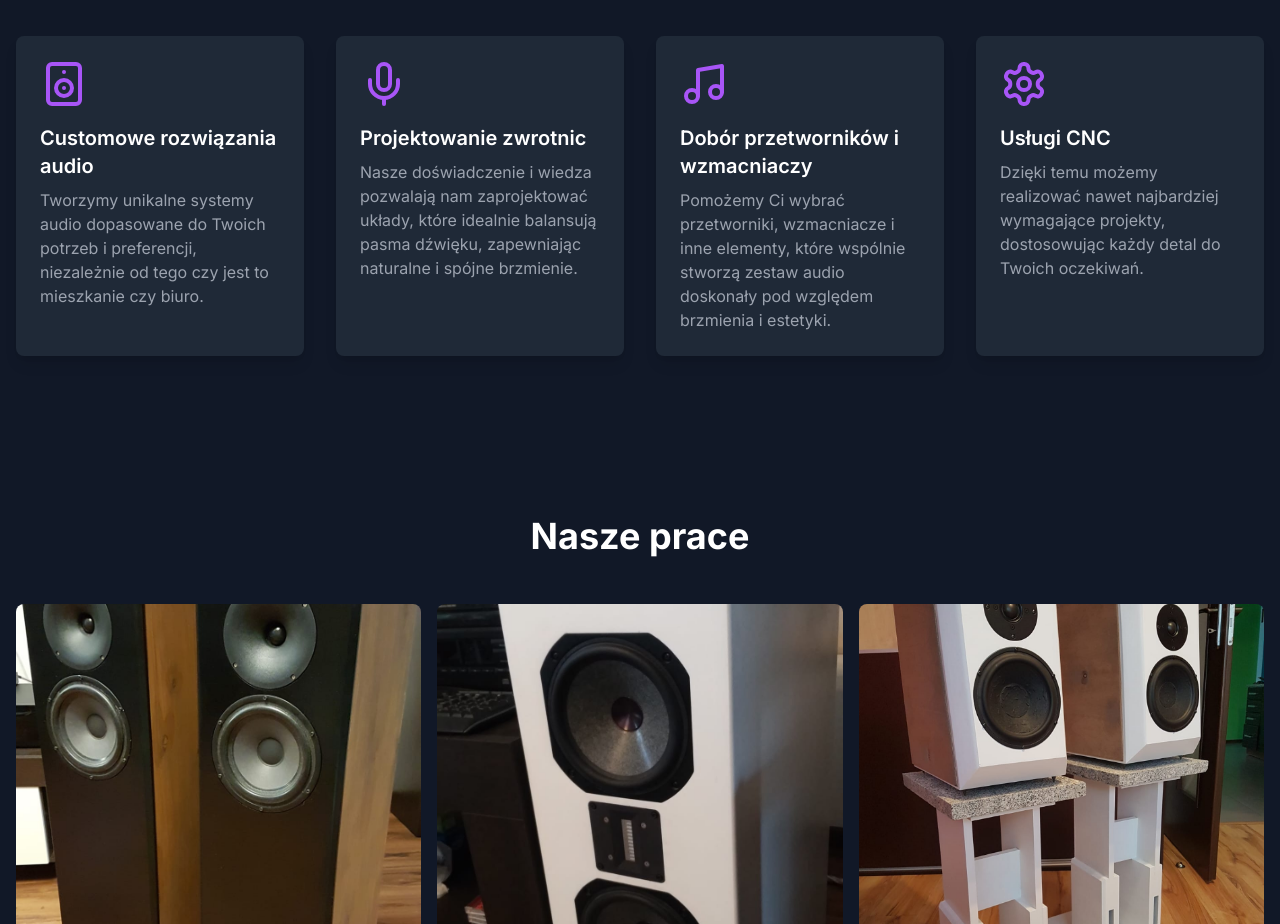
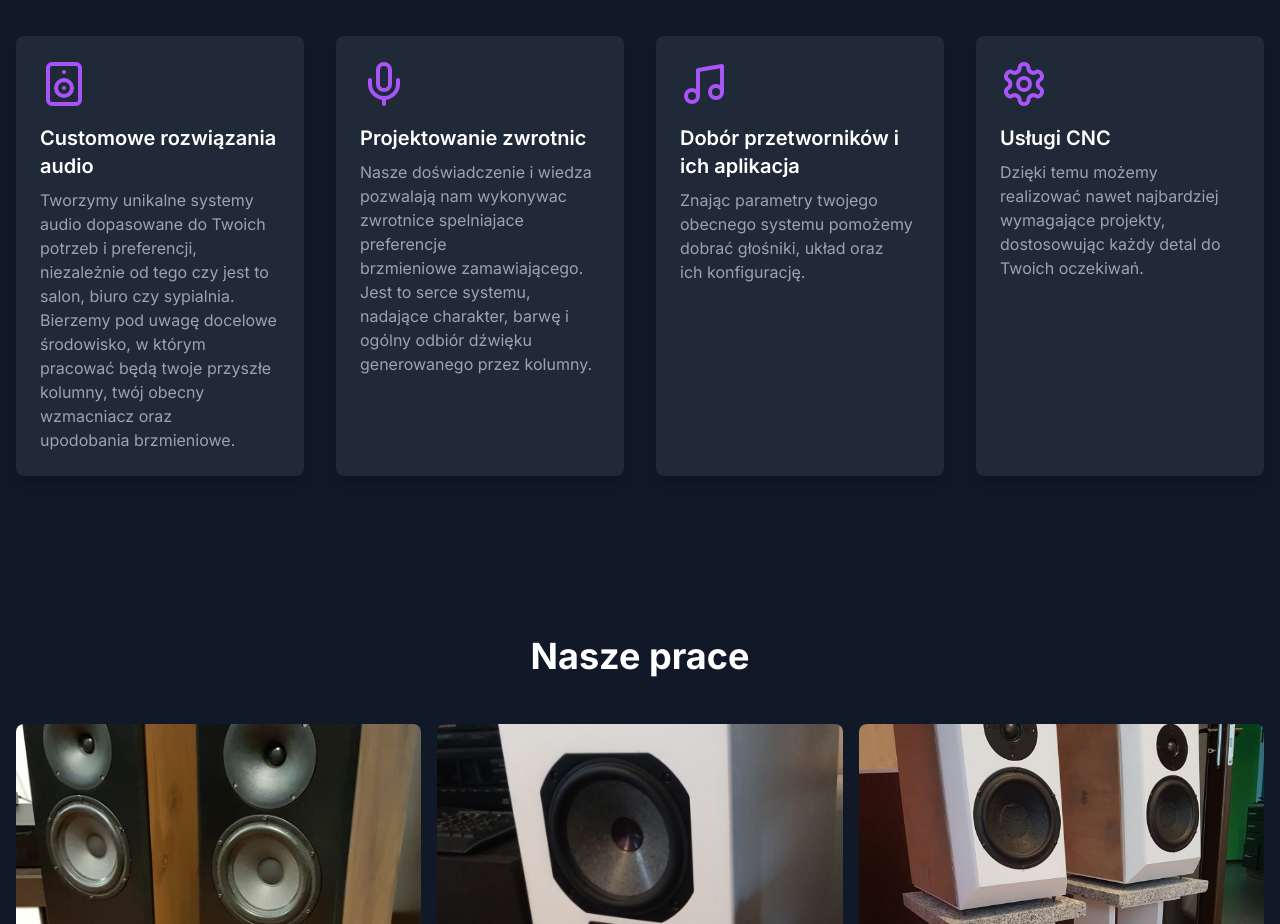
Before and after one commit to Faunbox/customSpeakers, a Next.js app: page / in a window 1280 px wide. Shown: the part 1500-2424 px from the top of the page. Built offline with nearby package versions, Linux system fonts and the light colour scheme; no server answers.

Commit message:
Offert texts changes

```diff
--- a/components/Services.tsx
+++ b/components/Services.tsx
@@ -7,17 +7,17 @@ const services = [
   {
     icon: <Speaker className="w-12 h-12 text-purple-500" />,
     title: 'Customowe rozwiązania audio',
-    description: 'Tworzymy unikalne systemy audio dopasowane do Twoich potrzeb i preferencji, niezależnie od tego czy jest to mieszkanie czy biuro.'
+    description: 'Tworzymy unikalne systemy audio dopasowane do Twoich potrzeb i preferencji, niezależnie od tego czy jest to salon, biuro czy sypialnia. Bierzemy pod uwagę docelowe środowisko, w którym pracować  będą twoje przyszłe kolumny, twój obecny wzmacniacz oraz upodobania brzmieniowe.'
   },
   {
     icon: <Mic className="w-12 h-12 text-purple-500" />,
     title: 'Projektowanie zwrotnic',
-    description: 'Nasze doświadczenie i wiedza pozwalają nam zaprojektować układy, które idealnie balansują pasma dźwięku, zapewniając naturalne i spójne brzmienie.'
+    description: 'Nasze doświadczenie i wiedza pozwalają nam wykonywac zwrotnice spelniajace preferencje brzmieniowe zamawiającego. Jest to serce systemu, nadające charakter, barwę i ogólny odbiór dźwięku generowanego przez kolumny.'
   },
   {
     icon: <Music className="w-12 h-12 text-purple-500" />,
-    title: 'Dobór przetworników i wzmacniaczy',
-    description: 'Pomożemy Ci wybrać przetworniki, wzmacniacze i inne elementy, które wspólnie stworzą zestaw audio doskonały pod względem brzmienia i estetyki.'
+    title: 'Dobór przetworników i ich aplikacja',
+    description: 'Znając parametry twojego obecnego systemu pomożemy dobrać głośniki, układ oraz ich konfigurację.'
   },
   {
     icon: <Settings className="w-12 h-12 text-purple-500" />,
```
